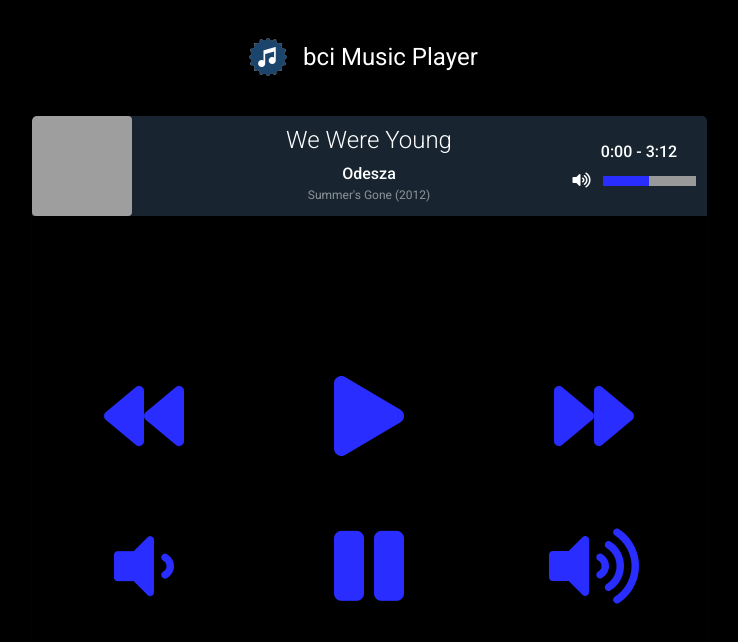
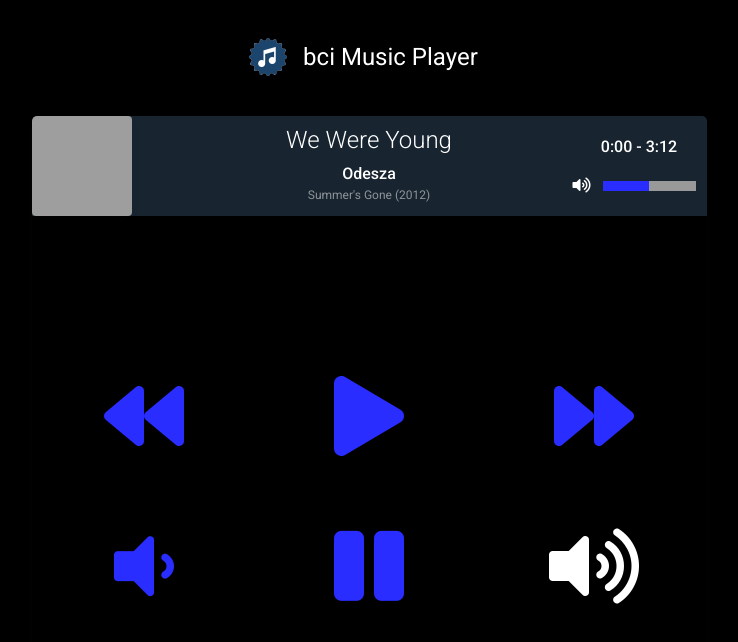
Before and after one commit to Nottaris/OpenBCI_NodeJS_IP6, a React (Create React App) app in the folder src/gui/playerP300/: page / in a window 1280 px wide. Shown: the top 642 px of the page, without its empty margins (271-1009 px from the left). Built offline with nearby package versions, Linux system fonts and the light colour scheme; grey boxes are pictures that could not be loaded.

Commit message:
Prepare blink commands for 1s

```diff
--- a/src/gui/playerP300/src/Player.css
+++ b/src/gui/playerP300/src/Player.css
@@ -100,7 +100,7 @@
     position: absolute;
     top: 0;
     left: 100px;
-    width: 100%;
+    width: 85%;
     height: 100px;
     opacity: 0.2;
     transition: opacity 0.25s ease;
@@ -123,11 +123,12 @@
     border-bottom-right-radius: 5px;
 }
 .Player .Timestamps {
+    padding: 10px 0;
     font-size: 16px;
     font-weight: 500;
 }
 .Player .AudioProgress {
-    margin-top: 10px;
+    padding: 10px 0;
     display: table;
 }
 .Player .AudioProgress .Icon {
@@ -175,6 +176,7 @@
     justify-content: center;
     margin: auto;
     pointer-events: all;
+    cursor: pointer;
 }
 .Player .Controls .Button:hover  .fa{
     transform: scale(0.98);
--- a/src/gui/playerP300/src/Player.js
+++ b/src/gui/playerP300/src/Player.js
@@ -12,12 +12,36 @@
             playStatus: 'play',
             currentTime: 0,
             audioVolume: 0.5,
-            trackNr: 0
+            trackNr: 0,
         };
-        this.newCommand = this.newCommand.bind(this);
+        this.clickCommand = this.clickCommand.bind(this);
+
+        this.generateCommands();
     };
 
-    newCommand = (state) => {
+    //TODO: This function can be removed, as soon as we get the command events from NodeJS
+    generateCommands(){
+        var index = 0;
+        let commands = this.props.commands;
+        let mod = this.mod;
+        let blinkCommandButton = this.blinkCommandButton;
+        setInterval(function() {
+            let idx =  mod((index + 1),commands.length);
+            blinkCommandButton(commands[idx]);
+            index++;
+        }, 1000);
+    }
+
+    //Set the color of the command to white for X seconds
+    blinkCommandButton(command){
+        let elem = document.getElementById(command).getElementsByClassName( 'fa' )[0];
+        elem.style.color = "#ffffff";
+        setTimeout(function(){
+            elem.style.color = "#292dff";
+        },1000);
+    }
+
+    clickCommand = (state) => {
         let audio = document.getElementById('audio');
         switch(state) {
             case "play":
@@ -29,14 +53,14 @@
             case "next":
                 this.next(audio);
                 break;
-            case "previous":
-                this.previous(audio);
+            case "prev":
+                this.prev(audio);
                 break;
-            case "up":
-                this.up(audio);
+            case "volup":
+                this.volup(audio);
                 break;
-            case "down":
-                this.down(audio);
+            case "voldown":
+                this.voldown(audio);
                 break;
         }
 
@@ -84,7 +108,7 @@
         audio.load();
         this.play(audio);
     }
-    previous(audio) {
+    prev(audio) {
         this.setState({ trackNr: this.mod((this.state.trackNr - 1), this.props.tracks.length)});
         audio = document.getElementById('audio');
         //load new audio file
@@ -92,7 +116,7 @@
         this.play(audio);
     }
 
-    up(audio) {
+    volup(audio) {
         if(this.state.audioVolume<0.9){
             this.setState({  audioVolume: this.state.audioVolume+=0.1 });
             audio.volume = this.state.audioVolume;
@@ -100,7 +124,7 @@
         }
     }
 
-    down(audio) {
+    voldown(audio) {
         if(this.state.audioVolume>0.1){
             this.setState({  audioVolume: this.state.audioVolume-=0.1 });
             audio.volume = this.state.audioVolume;
@@ -133,7 +157,7 @@
                     </div>
 
                 </div>
-                <Controls newCommand={this.newCommand}/>
+                <Controls clickCommand={this.clickCommand}/>
             </div>
 
         )
@@ -209,31 +233,31 @@
         this.setCommand = this.setCommand.bind(this);
     }
     setCommand(status){
-        this.props.newCommand(status);
+        this.props.clickCommand(status);
     }
 
     render() {
         return (
             <div className="Controls">
                 <div className="row">
-                    <div onClick={() => this.setCommand('previous')} className="Button">
+                    <div onClick={() => this.setCommand('prev')} id="prev" className="Button">
                         <i className='fa fa-fw fa-backward'></i>
                     </div>
-                    <div onClick={() => this.setCommand('play')} className="Button">
+                    <div onClick={() => this.setCommand('play')} id="play"  className="Button">
                         <i className='fa fa-fw fa-play'></i>
                     </div>
-                    <div onClick={() => this.setCommand('next')} className="Button">
+                    <div onClick={() => this.setCommand('next')} id="next"  className="Button">
                         <i className='fa fa-fw fa-forward'></i>
                     </div>
                 </div>
                 <div className="row">
-                    <div onClick={() => this.setCommand('down')} className="Button">
+                    <div onClick={() => this.setCommand('voldown')} id="voldown" className="Button">
                         <i className='fa fa-fw fa-volume-down'></i>
                     </div>
-                    <div onClick={() => this.setCommand('pause')} className="Button">
+                    <div onClick={() => this.setCommand('pause')} id="pause"  className="Button">
                         <i className='fa fa-fw fa-pause'></i>
                     </div>
-                    <div onClick={() => this.setCommand('up')} className="Button">
+                    <div onClick={() => this.setCommand('volup')} id="volup"  className="Button">
                         <i className='fa fa-fw fa-volume-up'></i>
                     </div>
                 </div>
@@ -279,7 +303,8 @@
             duration: 192,
             source: mp3File_happyrock
         }
-    ]
+    ],
+    commands: ["prev","play","next","voldown","pause","volup"]
 };
 
 export default Player;
```
